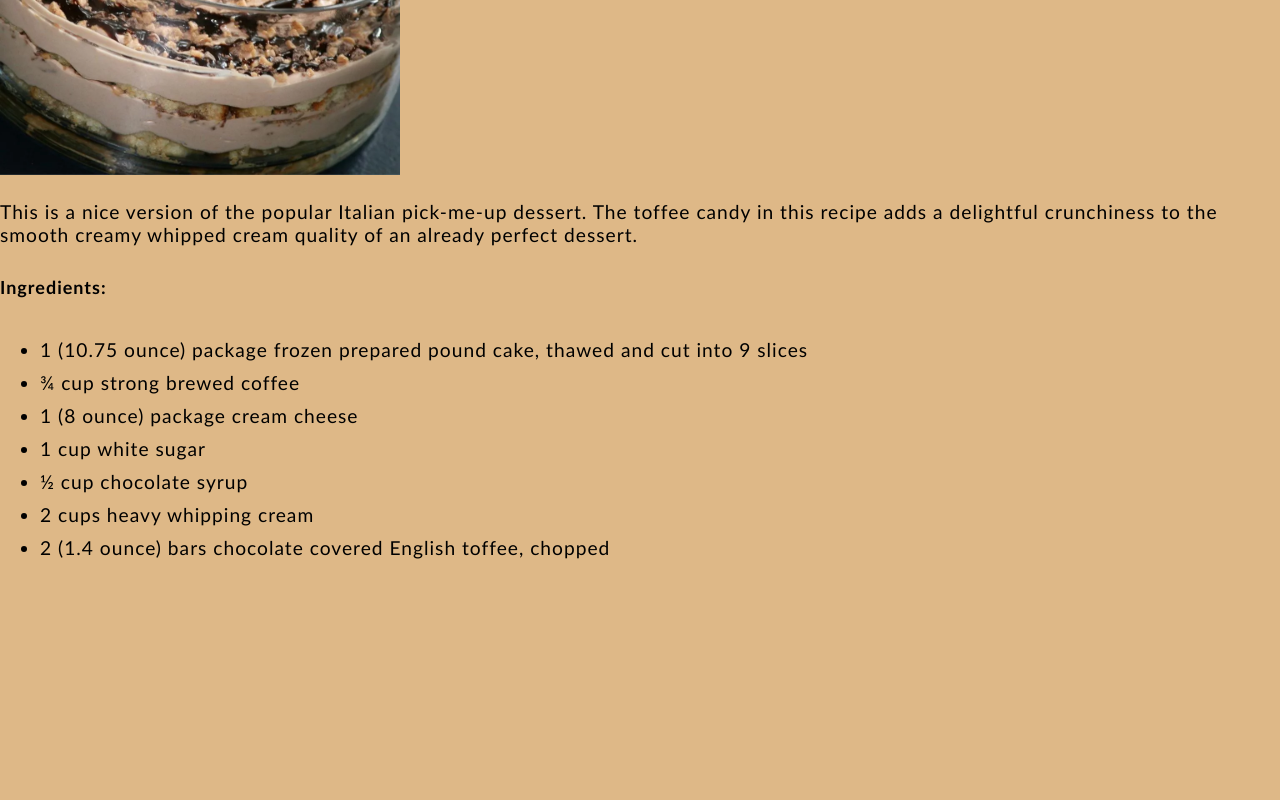
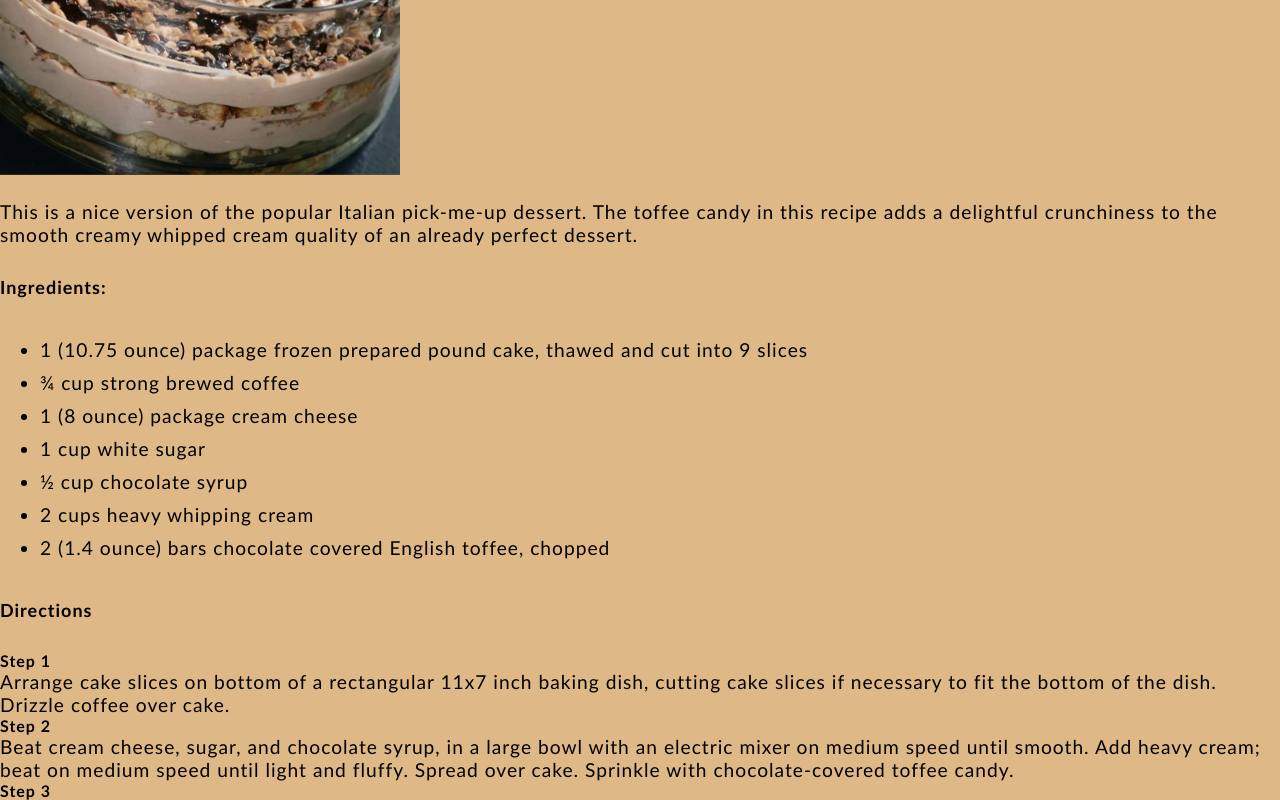
Before and after one commit to Hea092024/odin-recipe, a plain HTML site: page recipes/dessert.html in a window 1280 px wide. Shown: the part 328-1128 px from the top of the page. Before the commit the page ends 897 px from the top, so only its background shows below. Drawn offline with Linux system fonts and the light colour scheme.

Commit message:
updated html

```diff
--- a/recipes/dessert.html
+++ b/recipes/dessert.html
@@ -24,5 +24,13 @@
         <li>2 cups heavy whipping cream</li>
         <li>2 (1.4 ounce) bars chocolate covered English toffee, chopped</li>
     </ul>
+
+    <h3>Directions</h3>
+
+    <strong>Step 1</strong> <p>Arrange cake slices on bottom of a rectangular 11x7 inch baking dish, cutting cake slices if necessary to fit the bottom of the dish. Drizzle coffee over cake.</p>
+
+    <strong>Step 2</strong> <p>Beat cream cheese, sugar, and chocolate syrup, in a large bowl with an electric mixer on medium speed until smooth. Add heavy cream; beat on medium speed until light and fluffy. Spread over cake. Sprinkle with chocolate-covered toffee candy.</p>
+
+    <strong>Step 3</strong> <p></p>
 </body>
 </html>
```
